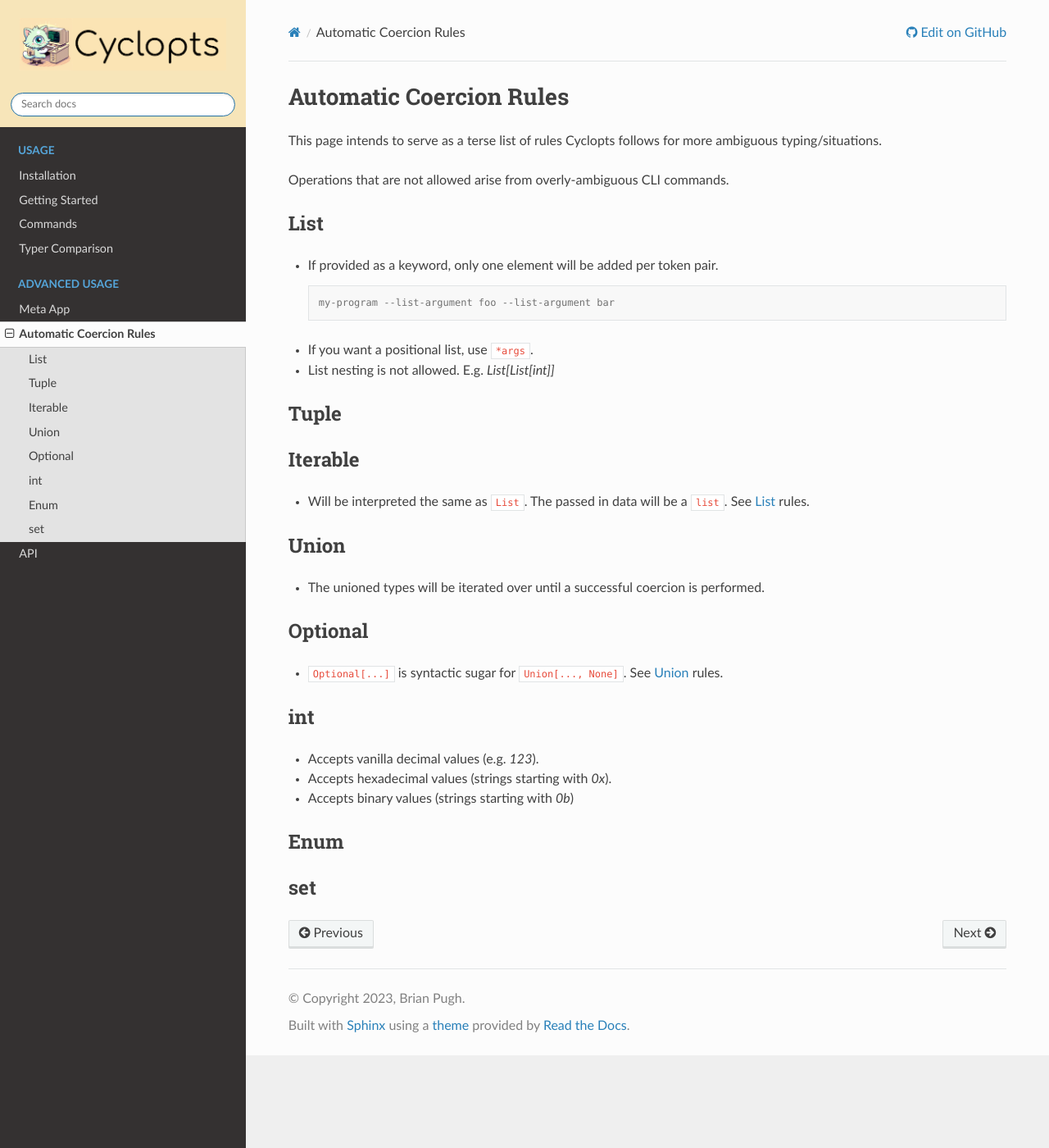
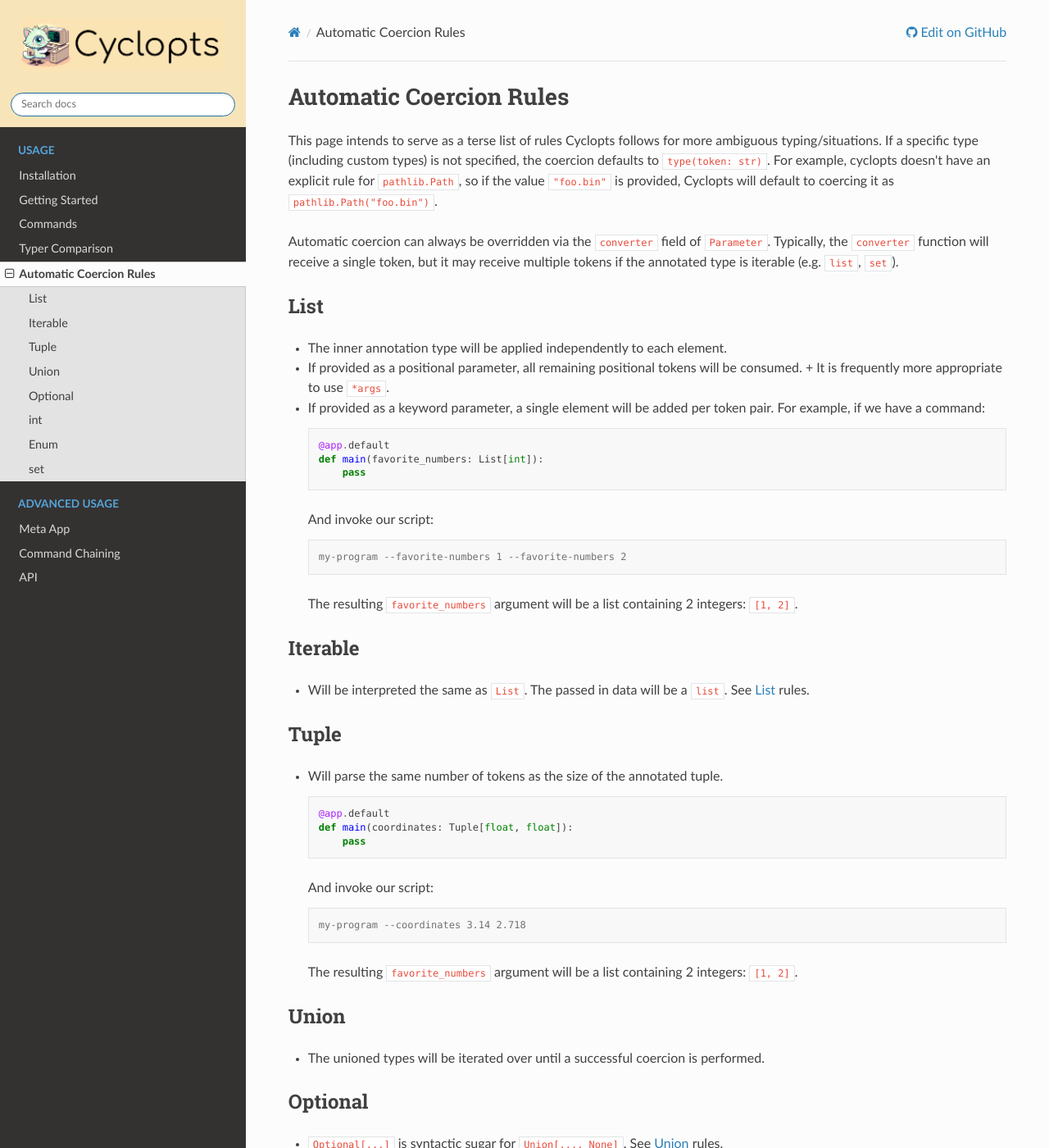
Before and after one commit to BrianPugh/cyclopts, a Sphinx documentation site: the page built from docs/source/rules.rst, in a window 1280 px wide and 1400 px high. Shown: the whole window at 82% size. Built offline with Sphinx 7.4.7 and the Read the Docs theme 2.0.0, drawn with Linux system fonts in a browser that asks for light colours.

Commit message:
more docs

```diff
--- a/docs/source/index.rst
+++ b/docs/source/index.rst
@@ -20,5 +21,5 @@
    :caption: Advanced Usage
 
    meta_app.rst
-   rules.rst
+   command_chaining.rst
    api
--- a/docs/source/rules.rst
+++ b/docs/source/rules.rst
@@ -2,32 +2,63 @@
 Automatic Coercion Rules
 ========================
 This page intends to serve as a terse list of rules Cyclopts follows for more ambiguous typing/situations.
+If a specific type (including custom types) is not specified, the coercion defaults to ``type(token: str)``.
+For example, cyclopts doesn't have an explicit rule for ``pathlib.Path``, so if the value ``"foo.bin"`` is
+provided, Cyclopts will default to coercing it as ``pathlib.Path("foo.bin")``.
 
-Operations that are not allowed arise from overly-ambiguous CLI commands.
+Automatic coercion can always be overridden via the ``converter`` field of ``Parameter``.
+Typically, the ``converter`` function will receive a single token, but it may receive multiple tokens
+if the annotated type is iterable (e.g. ``list``, ``set``).
+
 
 ****
 List
 ****
+* The inner annotation type will be applied independently to each element.
+* If provided as a positional parameter, all remaining positional tokens will be consumed.
+  + It is frequently more appropriate to use ``*args``.
+* If provided as a keyword parameter, a single element will be added per token pair.
+  For example, if we have a command:
 
-* If provided as a keyword, only one element will be added per token pair.
+  .. code-block:: python
+
+      @app.default
+      def main(favorite_numbers: List[int]):
+          pass
+
+  And invoke our script:
 
   .. code-block:: console
 
-     my-program --list-argument foo --list-argument bar
+     my-program --favorite-numbers 1 --favorite-numbers 2
 
-* If you want a positional list, use ``*args``.
-
-* List nesting is not allowed. E.g. `List[List[int]]`
-
-*****
-Tuple
-*****
-
+  The resulting ``favorite_numbers`` argument will be a list containing 2 integers: ``[1, 2]``.
 
 ********
 Iterable
 ********
 * Will be interpreted the same as ``List``. The passed in data will be a ``list``. See List_ rules.
+
+*****
+Tuple
+*****
+* Will parse the same number of tokens as the size of the annotated tuple.
+
+  .. code-block:: python
+
+    @app.default
+    def main(coordinates: Tuple[float, float]):
+        pass
+
+  And invoke our script:
+
+  .. code-block:: console
+
+     my-program --coordinates 3.14 2.718
+
+  The resulting ``favorite_numbers`` argument will be a list containing 2 integers: ``[1, 2]``.
+
+
 
 *****
 Union
--- a/docs/source/vs_typer/README.rst
+++ b/docs/source/vs_typer/README.rst
@@ -27,6 +27,7 @@
    optional_list/README.rst
    help_defaults/README.rst
    flag_negation/README.rst
+   validation/README.rst
    union_support/README.rst
    version_flag/README.rst
    unit_testing/README.rst
```
Also changed, not shown: other parts of docs/source/index.rst (+1 -0 lines), docs/source/command_chaining.rst (added, +46 -0 lines).
